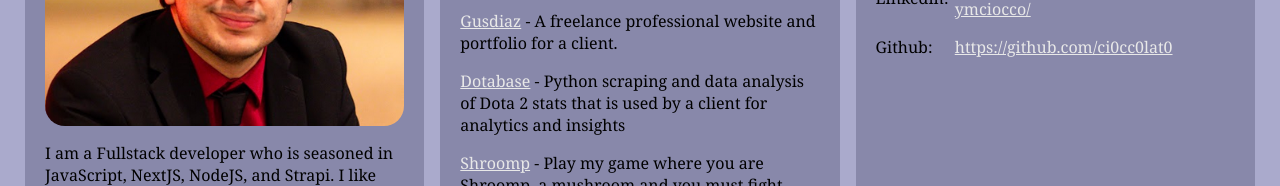
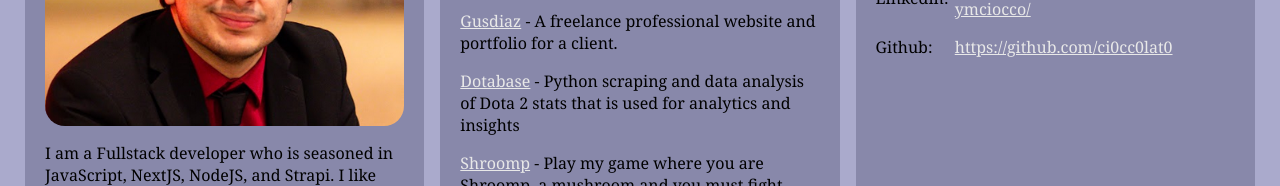
Before and after one commit to ci0cc0lat0/ProfessionalWebsite, a Next.js app: page / in a window 1280 px wide. Shown: the part 444-630 px from the top of the page. Built offline with nearby package versions, Linux system fonts and the light colour scheme.

Commit message:
Change to dotabase project

```diff
--- a/src/app/page.js
+++ b/src/app/page.js
@@ -58,8 +58,8 @@ export default function page(){
               <Project_link link_display="Gusdiaz" linkto="https://gusdiaz.com/">
                 A freelance professional website and portfolio for a client.
               </Project_link>
-              <Project_link link_display="Dotabase" linkto="https://github.com/ci0cc0lat0/Dotabase">
-                Python scraping and data analysis of Dota 2 stats that is used by a client for analytics and insights
+              <Project_link link_display="Dotabase" linkto="https://dotabase.anthonyciocco.com/">
+                Python scraping and data analysis of Dota 2 stats that is used for analytics and insights
               </Project_link>
               <Project_link link_display="Shroomp" linkto="https://ci0cc0lat0.itch.io/shroomp">
                 Play my game where you are Shroomp, a mushroom and you must fight back against the protaganost who is causing a stir in your kingdom
```
